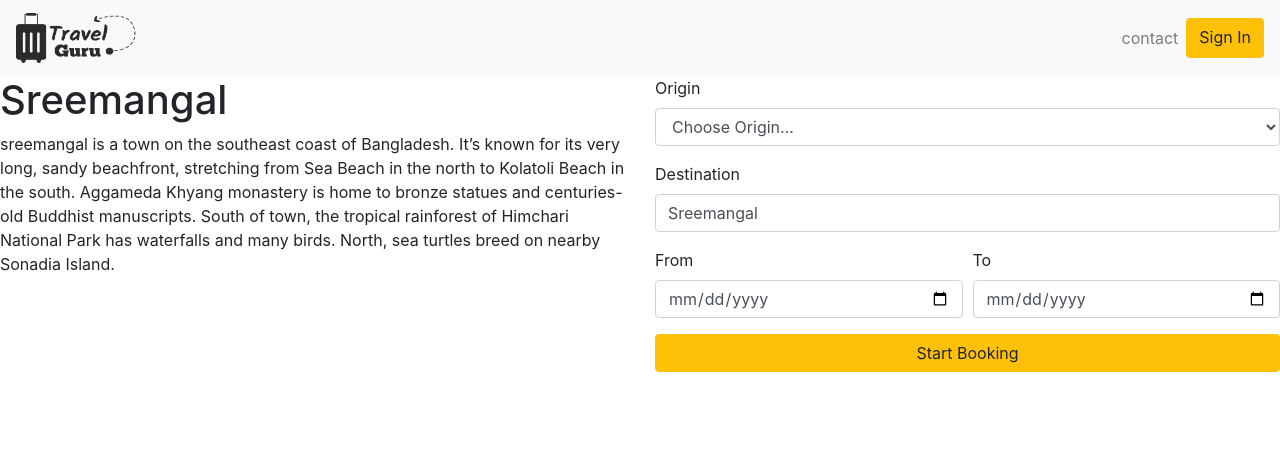
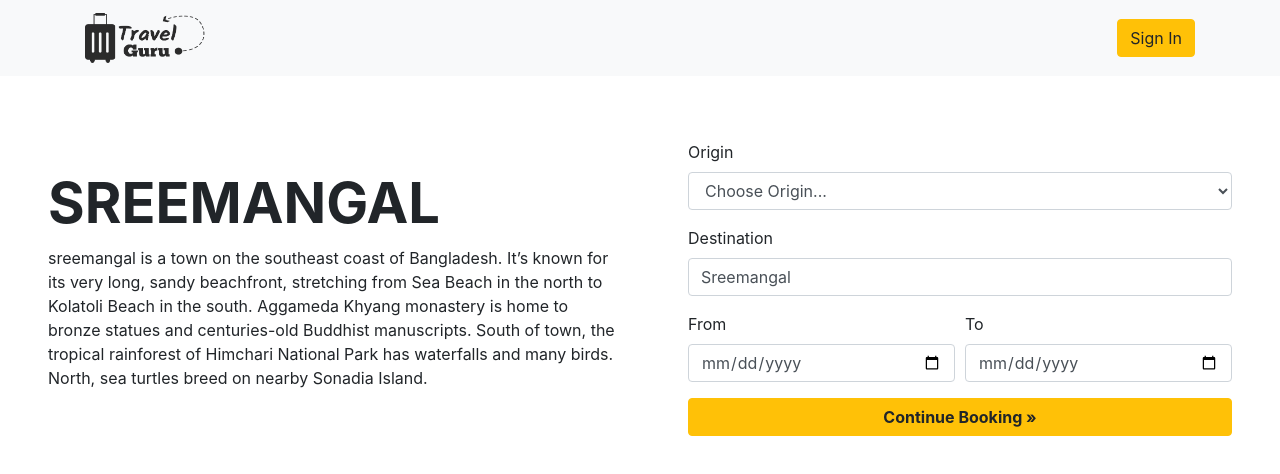
Before and after one commit to Tamim-Hossain/lazy-traveler, a React (Create React App) app: page /booking/sreemangal in a window 1280 px wide. Shown: the top 474 px of the page. Built offline with nearby package versions, Linux system fonts and the light colour scheme.

Commit message:
desktop ui complete and auth bug fixed

```diff
--- a/src/components/auth/Google.jsx
+++ b/src/components/auth/Google.jsx
@@ -33,7 +33,13 @@ const Google = () => {
 			});
 	};
 	return (
-		<Button variant="warning" onClick={handleGoogleSignIn}>
+		<Button
+			className="mt-4 w-50"
+			block="true"
+			variant="warning"
+			onClick={handleGoogleSignIn}
+			style={{ margin: "0 auto" }}
+		>
 			Sign In with Google
 		</Button>
 	);
--- a/src/components/auth/SignIn.jsx
+++ b/src/components/auth/SignIn.jsx
@@ -1,7 +1,7 @@
 import firebase from "firebase/app";
 import "firebase/auth";
 import { useContext } from "react";
-import { Button, Col, Form, Row } from "react-bootstrap";
+import { Button, Col, Container, Form, Row } from "react-bootstrap";
 import { useForm } from "react-hook-form";
 import { Link } from "react-router-dom";
 import { UserContext } from "../../App";
@@ -32,8 +32,10 @@ const SignIn = () => {
 	};
 
 	return (
-		<Row>
-			<Col md={12}>
+		<Row className="w-50" style={{ margin: "0 auto" }}>
+			<Col md={12} className="pt-4">
+				<h2 className="font-weight-bold text-center">Sign In</h2>
+				<hr />
 				<Form onSubmit={handleSubmit(handleForm)}>
 					<Form.Group controlId="Email">
 						<Form.Label>Email</Form.Label>
@@ -59,10 +61,16 @@ const SignIn = () => {
 							<span className="text-danger">Password is required.</span>
 						)}
 					</Form.Group>
-					<Button variant="warning" type="submit" block="true">
+					<Button
+						variant="warning"
+						type="submit"
+						block="true"
+						className="w-50"
+						style={{ margin: "0 auto" }}
+					>
 						Sign In
 					</Button>
-					<p>
+					<p className="mt-3 text-center">
 						Don’t have an account?{" "}
 						<Link to="/sign-up" className="text-warning text-decoration-none">
 							Create a new account
--- a/src/components/auth/SignUp.jsx
+++ b/src/components/auth/SignUp.jsx
@@ -48,8 +48,10 @@ const SignUp = () => {
 	};
 
 	return (
-		<Row>
-			<Col md={12}>
+		<Row className="w-50" style={{ margin: "0 auto" }}>
+			<Col md={12} className="pt-4">
+				<h2 className="font-weight-bold text-center">Sign Up</h2>
+				<hr />
 				<Form onSubmit={handleSubmit(handleForm)}>
 					<Form.Group controlId="Name">
 						<Form.Label>Name</Form.Label>
@@ -87,10 +89,16 @@ const SignUp = () => {
 							<span className="text-danger">Password is required.</span>
 						)}
 					</Form.Group>
-					<Button variant="warning" type="submit" block="true">
+					<Button
+						variant="warning"
+						type="submit"
+						block="true"
+						className="w-50"
+						style={{ margin: "0 auto" }}
+					>
 						Sign Up
 					</Button>
-					<p>
+					<p className="mt-3 text-center">
 						Already have an account?{" "}
 						<Link to="/sign-in" className="text-warning text-decoration-none">
 							Sign In
--- a/src/components/booking/Booking.jsx
+++ b/src/components/booking/Booking.jsx
@@ -1,5 +1,5 @@
 import { useEffect, useState } from "react";
-import { Button, Col, Form, Row } from "react-bootstrap";
+import { Button, Col, Container, Form, Row } from "react-bootstrap";
 import { useForm } from "react-hook-form";
 import { useHistory, useParams } from "react-router-dom";
 import displayData from "../../fakeData/displayData.json";
@@ -25,12 +25,15 @@ const Booking = () => {
 		history.push("/sign-in");
 	};
 	return (
-		<Row>
-			<Col md={6}>
-				<h1>{placeName}</h1>
+		<Container fluid>
+			<Row className="d-flex align-items-center pt-5 mt-3">
+				<Col md={6} className="pl-5">
+					<h1 className="font-weight-bold text-uppercase display-4">
+						{placeName}
+					</h1>
 					<p>{fullDescription}</p>
 				</Col>
-			<Col md={6}>
+				<Col md={6} className="pr-5 pl-5">
 					<Form onSubmit={handleSubmit(handleForm)}>
 						<Form.Group controlId="origin">
 							<Form.Label>Origin</Form.Label>
@@ -67,15 +70,21 @@ const Booking = () => {
 							</Form.Group>
 							<Form.Group as={Col} controlId="to">
 								<Form.Label>To</Form.Label>
-							<Form.Control type="date" required ref={register} name="toDate" />
+								<Form.Control
+									type="date"
+									required
+									ref={register}
+									name="toDate"
+								/>
 							</Form.Group>
 						</Form.Row>
-					<Button type="submit" variant="warning" block>
-						Start Booking
+						<Button className='font-weight-bold' type="submit" variant="warning" block>
+							Continue Booking &#187;
 						</Button>
 					</Form>
 				</Col>
 			</Row>
+		</Container>
 	);
 };
 
--- a/src/components/home/Main.css
+++ b/src/components/home/Main.css
@@ -21,8 +21,11 @@
 .card-title {
 	position: absolute;
 	left: 15px;
-	bottom: 30px;
-	color: #fff;
+	bottom: 7px;
+	background: #0b121a !important;
+	padding: 10px;
+	opacity: 0.8 !important;
+	border-radius: 15px;
 }
 .card-body {
 	padding: 0 !important;
--- a/src/components/home/Main.jsx
+++ b/src/components/home/Main.jsx
@@ -1,5 +1,5 @@
 import { useEffect, useState } from "react";
-import { Button, Card, Col, Row } from "react-bootstrap";
+import { Button, Card, Col, Container, Row } from "react-bootstrap";
 import { Link } from "react-router-dom";
 import displayData from "../../fakeData/displayData.json";
 import "./Main.css";
@@ -19,12 +19,18 @@ const Main = () => {
 		handleChange(2);
 	}, []);
 	return (
-		<Row>
-			<Col md={5}>
-				<h1>{placeName}</h1>
+		<Container fluid>
+			<Row className="d-flex align-items-center pt-5 mt-3">
+				<Col md={5} className="pl-5">
+					<h1 className="font-weight-bold text-uppercase">{placeName}</h1>
 					<p>{shortDescription}</p>
-				<Button variant="warning" as={Link} to={`/booking/${url}`}>
-					Booking &#187;
+					<Button
+						className="font-weight-bold px-4"
+						variant="warning"
+						as={Link}
+						to={`/booking/${url}`}
+					>
+						Start Booking &#187;
 					</Button>
 				</Col>
 				<Col md={7} className="home-md-7">
@@ -35,12 +41,15 @@ const Main = () => {
 								className={hotel.img === img ? "cardActive" : ""}
 							/>
 							<Card.Body>
-							<Card.Title>{hotel.placeName}</Card.Title>
+								<Card.Title className="font-weight-bold btn-block w-75 text-white ">
+									{hotel.placeName}
+								</Card.Title>
 							</Card.Body>
 						</Card>
 					))}
 				</Col>
 			</Row>
+		</Container>
 	);
 };
 
--- a/src/components/shared/Menu.jsx
+++ b/src/components/shared/Menu.jsx
@@ -1,14 +1,14 @@
 import firebase from "firebase/app";
 import "firebase/auth";
 import { useContext } from "react";
-import { Button, Nav, Navbar } from "react-bootstrap";
+import { Button, Container, Nav, Navbar } from "react-bootstrap";
 import { Link } from "react-router-dom";
 import { UserContext } from "../../App";
 import logo from "../../icon/logo.png";
 
 const Menu = () => {
 	const [userInfo, setUserInfo] = useContext(UserContext);
-	const { isSignedIn } = userInfo;
+	const { name, isSignedIn } = userInfo;
 
 	const logoStyle = {
 		height: " 50px",
@@ -28,15 +28,19 @@ const Menu = () => {
 	};
 	return (
 		<Navbar bg="light" expand="lg">
-			<Navbar.Brand as={Link} to="/">
-				<img src={logo} alt="" style={logoStyle} />
-			</Navbar.Brand>
-			<Navbar.Toggle aria-controls="basic-navbar-nav" />
-			<Navbar.Collapse id="basic-navbar-nav">
-				<Nav className="ml-auto">
-					<Nav.Link as={Link} to="/contact">
-						contact
-					</Nav.Link>
+			<Container>
+				<Navbar.Brand as={Link} to="/">
+					<img src={logo} alt="" style={logoStyle} />
+				</Navbar.Brand>
+				{name && (
+					<Nav className="ml-auto">
+						Welcome,
+						<span className="font-weight-bold font-italic ml-1 text-success">
+							{name.split(" ")[0]}
+						</span>
+					</Nav>
+				)}
+				<Nav className="ml-5">
 					{isSignedIn ? (
 						<Button variant="warning" as={Link} to="/" onClick={handleSignOut}>
 							Sign Out
@@ -47,7 +51,7 @@ const Menu = () => {
 						</Button>
 					)}
 				</Nav>
-			</Navbar.Collapse>
+			</Container>
 		</Navbar>
 	);
 };
```
Lines whose indentation alone changed are shown as unchanged.
